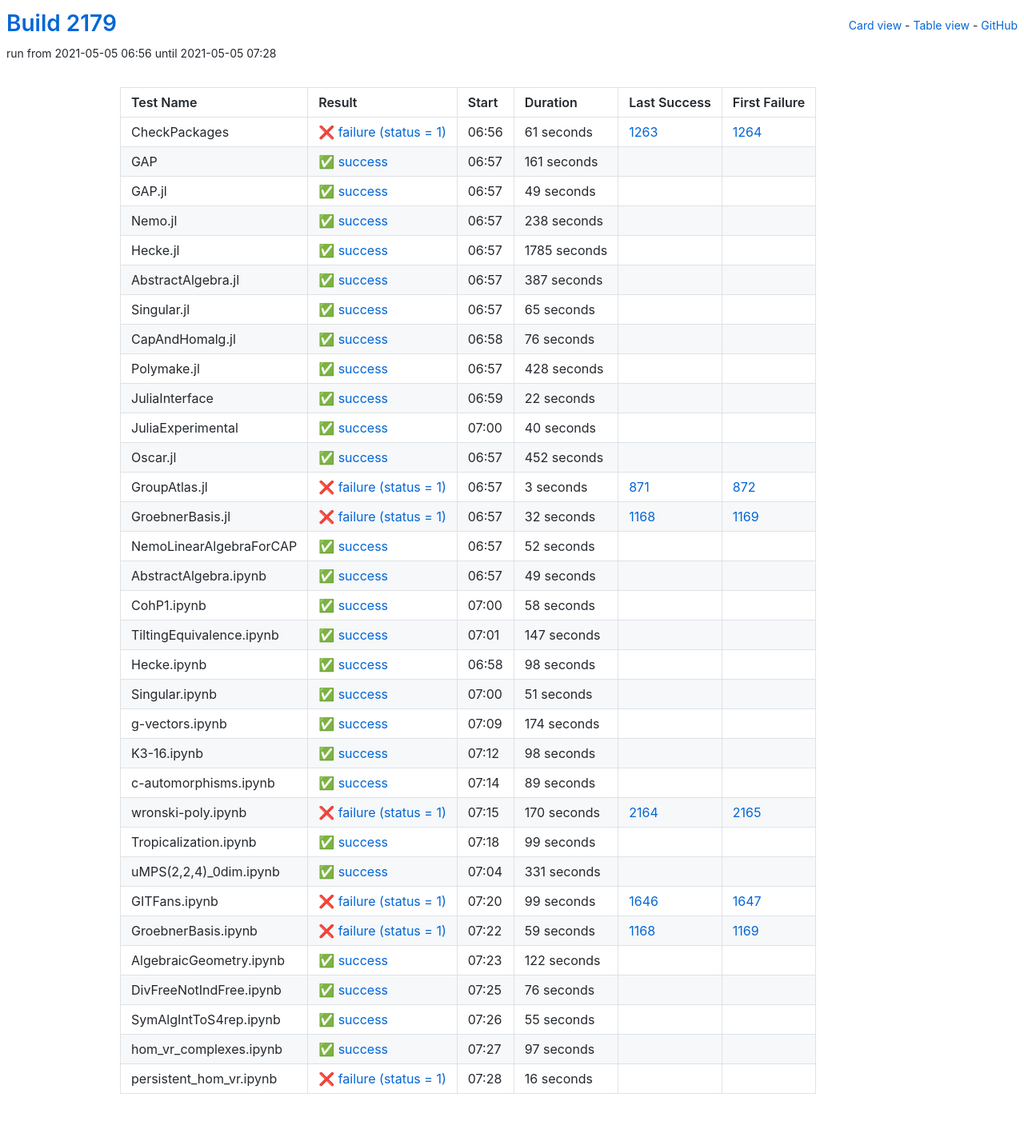
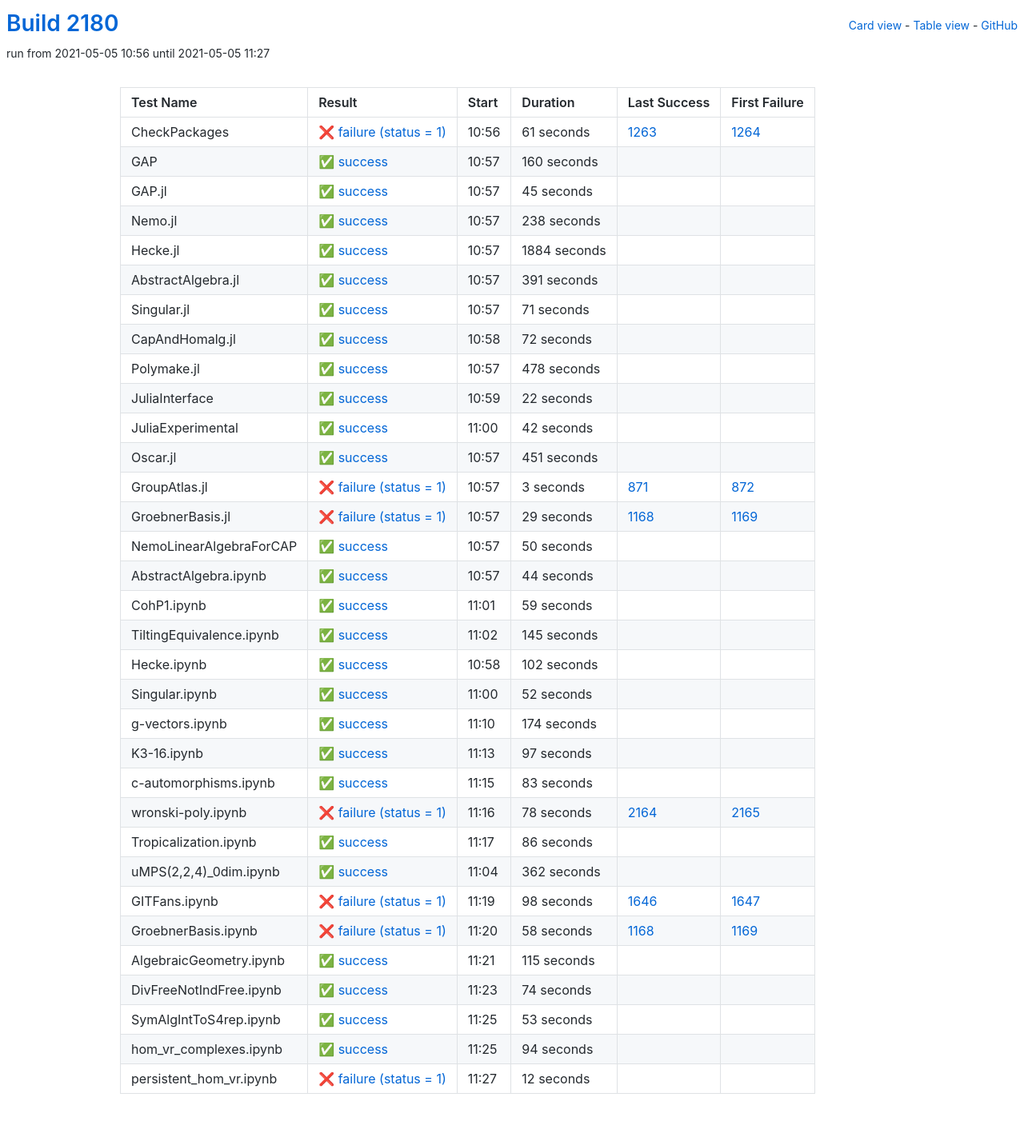
Before and after one commit to oscar-system/oscar-ci-status-stable, a Jekyll site: the page built from table.html, in a window 1280 px wide. Shown: the whole page at 80% size. Built offline with Jekyll 4.4.1, drawn with Linux system fonts in a browser that asks for light colours.

Commit message:
Build #2180

```diff
--- a/_data/ci.yml
+++ b/_data/ci.yml
@@ -1,6 +1,6 @@
 ---
-build: 2179
-build_url: https://oscarci.mathematik.uni-kl.de/job/oscar-stable/2179/
+build: 2180
+build_url: https://oscarci.mathematik.uni-kl.de/job/oscar-stable/2180/
 job: oscar-stable
 organization: oscar-system
 repo: oscar-ci-status-stable
@@ -8,8 +8,8 @@ repourl: https://github.com/oscar-system/oscar-ci-status-stable
 tests:
 - name: CheckPackages
   id: checkpackages
-  log: https://oscarci.mathematik.uni-kl.de/job/oscar-stable/2179/artifact/logs/build-2179/CheckPackages.log
-  start: 2021-05-05 06:56
+  log: https://oscarci.mathematik.uni-kl.de/job/oscar-stable/2180/artifact/logs/build-2180/CheckPackages.log
+  start: 2021-05-05 10:56
   success: false
   exitcode: 1
   status: failure
@@ -20,32 +20,32 @@ tests:
   first_failure_url: https://oscarci.mathematik.uni-kl.de/job/oscar-stable/1264/
 - name: GAP
   id: gap
-  log: https://oscarci.mathematik.uni-kl.de/job/oscar-stable/2179/artifact/logs/build-2179/GAP.log
-  start: 2021-05-05 06:57
+  log: https://oscarci.mathematik.uni-kl.de/job/oscar-stable/2180/artifact/logs/build-2180/GAP.log
+  start: 2021-05-05 10:57
   success: true
   exitcode: 0
   status: success
-  duration: 161
+  duration: 160
   last_success: false
   last_success_url:
   first_failure: false
   first_failure_url:
 - name: GAP.jl
   id: gap-jl
-  log: https://oscarci.mathematik.uni-kl.de/job/oscar-stable/2179/artifact/logs/build-2179/GAP.jl.log
-  start: 2021-05-05 06:57
+  log: https://oscarci.mathematik.uni-kl.de/job/oscar-stable/2180/artifact/logs/build-2180/GAP.jl.log
+  start: 2021-05-05 10:57
   success: true
   exitcode: 0
   status: success
-  duration: 49
+  duration: 45
   last_success: false
   last_success_url:
   first_failure: false
   first_failure_url:
 - name: Nemo.jl
   id: nemo-jl
-  log: https://oscarci.mathematik.uni-kl.de/job/oscar-stable/2179/artifact/logs/build-2179/Nemo.jl.log
-  start: 2021-05-05 06:57
+  log: https://oscarci.mathematik.uni-kl.de/job/oscar-stable/2180/artifact/logs/build-2180/Nemo.jl.log
+  start: 2021-05-05 10:57
   success: true
   exitcode: 0
   status: success
@@ -56,68 +56,68 @@ tests:
   first_failure_url:
 - name: Hecke.jl
   id: hecke-jl
-  log: https://oscarci.mathematik.uni-kl.de/job/oscar-stable/2179/artifact/logs/build-2179/Hecke.jl.log
-  start: 2021-05-05 06:57
+  log: https://oscarci.mathematik.uni-kl.de/job/oscar-stable/2180/artifact/logs/build-2180/Hecke.jl.log
+  start: 2021-05-05 10:57
   success: true
   exitcode: 0
   status: success
-  duration: 1785
+  duration: 1884
   last_success: false
   last_success_url:
   first_failure: false
   first_failure_url:
 - name: AbstractAlgebra.jl
   id: abstractalgebra-jl
-  log: https://oscarci.mathematik.uni-kl.de/job/oscar-stable/2179/artifact/logs/build-2179/AbstractAlgebra.jl.log
-  start: 2021-05-05 06:57
+  log: https://oscarci.mathematik.uni-kl.de/job/oscar-stable/2180/artifact/logs/build-2180/AbstractAlgebra.jl.log
+  start: 2021-05-05 10:57
   success: true
   exitcode: 0
   status: success
-  duration: 387
+  duration: 391
   last_success: false
   last_success_url:
   first_failure: false
   first_failure_url:
 - name: Singular.jl
   id: singular-jl
-  log: https://oscarci.mathematik.uni-kl.de/job/oscar-stable/2179/artifact/logs/build-2179/Singular.jl.log
-  start: 2021-05-05 06:57
+  log: https://oscarci.mathematik.uni-kl.de/job/oscar-stable/2180/artifact/logs/build-2180/Singular.jl.log
+  start: 2021-05-05 10:57
   success: true
   exitcode: 0
   status: success
-  duration: 65
+  duration: 71
   last_success: false
   last_success_url:
   first_failure: false
   first_failure_url:
 - name: CapAndHomalg.jl
   id: capandhomalg-jl
-  log: https://oscarci.mathematik.uni-kl.de/job/oscar-stable/2179/artifact/logs/build-2179/CapAndHomalg.jl.log
-  start: 2021-05-05 06:58
+  log: https://oscarci.mathematik.uni-kl.de/job/oscar-stable/2180/artifact/logs/build-2180/CapAndHomalg.jl.log
+  start: 2021-05-05 10:58
   success: true
   exitcode: 0
   status: success
-  duration: 76
+  duration: 72
   last_success: false
   last_success_url:
   first_failure: false
   first_failure_url:
 - name: Polymake.jl
   id: polymake-jl
-  log: https://oscarci.mathematik.uni-kl.de/job/oscar-stable/2179/artifact/logs/build-2179/Polymake.jl.log
-  start: 2021-05-05 06:57
+  log: https://oscarci.mathematik.uni-kl.de/job/oscar-stable/2180/artifact/logs/build-2180/Polymake.jl.log
+  start: 2021-05-05 10:57
   success: true
   exitcode: 0
   status: success
-  duration: 428
+  duration: 478
   last_success: false
   last_success_url:
   first_failure: false
   first_failure_url:
 - name: JuliaInterface
   id: juliainterface
-  log: https://oscarci.mathematik.uni-kl.de/job/oscar-stable/2179/artifact/logs/build-2179/JuliaInterface.log
-  start: 2021-05-05 06:59
+  log: https://oscarci.mathematik.uni-kl.de/job/oscar-stable/2180/artifact/logs/build-2180/JuliaInterface.log
+  start: 2021-05-05 10:59
   success: true
   exitcode: 0
   status: success
@@ -128,32 +128,32 @@ tests:
   first_failure_url:
 - name: JuliaExperimental
   id: juliaexperimental
-  log: https://oscarci.mathematik.uni-kl.de/job/oscar-stable/2179/artifact/logs/build-2179/JuliaExperimental.log
-  start: 2021-05-05 07:00
+  log: https://oscarci.mathematik.uni-kl.de/job/oscar-stable/2180/artifact/logs/build-2180/JuliaExperimental.log
+  start: 2021-05-05 11:00
   success: true
   exitcode: 0
   status: success
-  duration: 40
+  duration: 42
   last_success: false
   last_success_url:
   first_failure: false
   first_failure_url:
 - name: Oscar.jl
   id: oscar-jl
-  log: https://oscarci.mathematik.uni-kl.de/job/oscar-stable/2179/artifact/logs/build-2179/Oscar.jl.log
-  start: 2021-05-05 06:57
+  log: https://oscarci.mathematik.uni-kl.de/job/oscar-stable/2180/artifact/logs/build-2180/Oscar.jl.log
+  start: 2021-05-05 10:57
   success: true
   exitcode: 0
   status: success
-  duration: 452
+  duration: 451
   last_success: false
   last_success_url:
   first_failure: false
   first_failure_url:
 - name: GroupAtlas.jl
   id: groupatlas-jl
-  log: https://oscarci.mathematik.uni-kl.de/job/oscar-stable/2179/artifact/logs/build-2179/GroupAtlas.jl.log
-  start: 2021-05-05 06:57
+  log: https://oscarci.mathematik.uni-kl.de/job/oscar-stable/2180/artifact/logs/build-2180/GroupAtlas.jl.log
+  start: 2021-05-05 10:57
   success: false
   exitcode: 1
   status: failure
@@ -164,20 +164,80 @@ tests:
   first_failure_url: https://oscarci.mathematik.uni-kl.de/job/oscar-stable/872/
 - name: GroebnerBasis.jl
   id: groebnerbasis-jl
-  log: https://oscarci.mathematik.uni-kl.de/job/oscar-stable/2179/artifact/logs/build-2179/GroebnerBasis.jl.log
-  start: 2021-05-05 06:57
+  log: https://oscarci.mathematik.uni-kl.de/job/oscar-stable/2180/artifact/logs/build-2180/GroebnerBasis.jl.log
+  start: 2021-05-05 10:57
   success: false
   exitcode: 1
   status: failure
-  duration: 32
+  duration: 29
   last_success: 1168
   last_success_url: https://oscarci.mathematik.uni-kl.de/job/oscar-stable/1168/
   first_failure: 1169
   first_failure_url: https://oscarci.mathematik.uni-kl.de/job/oscar-stable/1169/
 - name: NemoLinearAlgebraForCAP
   id: nemolinearalgebraforcap
-  log: https://oscarci.mathematik.uni-kl.de/job/oscar-stable/2179/artifact/logs/build-2179/NemoLinearAlgebraForCAP.log
-  start: 2021-05-05 06:57
+  log: https://oscarci.mathematik.uni-kl.de/job/oscar-stable/2180/artifact/logs/build-2180/NemoLinearAlgebraForCAP.log
+  start: 2021-05-05 10:57
+  success: true
+  exitcode: 0
+  status: success
+  duration: 50
+  last_success: false
+  last_success_url:
+  first_failure: false
+  first_failure_url:
+- name: AbstractAlgebra.ipynb
+  id: abstractalgebra-ipynb
+  log: https://oscarci.mathematik.uni-kl.de/job/oscar-stable/2180/artifact/logs/build-2180/AbstractAlgebra.ipynb.log
+  start: 2021-05-05 10:57
+  success: true
+  exitcode: 0
+  status: success
+  duration: 44
+  last_success: false
+  last_success_url:
+  first_failure: false
+  first_failure_url:
+- name: CohP1.ipynb
+  id: cohp1-ipynb
+  log: https://oscarci.mathematik.uni-kl.de/job/oscar-stable/2180/artifact/logs/build-2180/CohP1.ipynb.log
+  start: 2021-05-05 11:01
+  success: true
+  exitcode: 0
+  status: success
+  duration: 59
+  last_success: false
+  last_success_url:
+  first_failure: false
+  first_failure_url:
+- name: TiltingEquivalence.ipynb
+  id: tiltingequivalence-ipynb
+  log: https://oscarci.mathematik.uni-kl.de/job/oscar-stable/2180/artifact/logs/build-2180/TiltingEquivalence.ipynb.log
+  start: 2021-05-05 11:02
+  success: true
+  exitcode: 0
+  status: success
+  duration: 145
+  last_success: false
+  last_success_url:
+  first_failure: false
+  first_failure_url:
+- name: Hecke.ipynb
+  id: hecke-ipynb
+  log: https://oscarci.mathematik.uni-kl.de/job/oscar-stable/2180/artifact/logs/build-2180/Hecke.ipynb.log
+  start: 2021-05-05 10:58
+  success: true
+  exitcode: 0
+  status: success
+  duration: 102
+  last_success: false
+  last_success_url:
+  first_failure: false
+  first_failure_url:
+- name: Singular.ipynb
+  id: singular-ipynb
+  log: https://oscarci.mathematik.uni-kl.de/job/oscar-stable/2180/artifact/logs/build-2180/Singular.ipynb.log
+  start: 2021-05-05 11:00
   success: true
   exitcode: 0
   status: success
@@ -186,70 +246,10 @@ tests:
   last_success_url:
   first_failure: false
   first_failure_url:
-- name: AbstractAlgebra.ipynb
-  id: abstractalgebra-ipynb
-  log: https://oscarci.mathematik.uni-kl.de/job/oscar-stable/2179/artifact/logs/build-2179/AbstractAlgebra.ipynb.log
-  start: 2021-05-05 06:57
-  success: true
-  exitcode: 0
-  status: success
-  duration: 49
-  last_success: false
-  last_success_url:
-  first_failure: false
-  first_failure_url:
-- name: CohP1.ipynb
-  id: cohp1-ipynb
-  log: https://oscarci.mathematik.uni-kl.de/job/oscar-stable/2179/artifact/logs/build-2179/CohP1.ipynb.log
-  start: 2021-05-05 07:00
-  success: true
-  exitcode: 0
-  status: success
-  duration: 58
-  last_success: false
-  last_success_url:
-  first_failure: false
-  first_failure_url:
-- name: TiltingEquivalence.ipynb
-  id: tiltingequivalence-ipynb
-  log: https://oscarci.mathematik.uni-kl.de/job/oscar-stable/2179/artifact/logs/build-2179/TiltingEquivalence.ipynb.log
-  start: 2021-05-05 07:01
-  success: true
-  exitcode: 0
-  status: success
-  duration: 147
-  last_success: false
-  last_success_url:
-  first_failure: false
-  first_failure_url:
-- name: Hecke.ipynb
-  id: hecke-ipynb
-  log: https://oscarci.mathematik.uni-kl.de/job/oscar-stable/2179/artifact/logs/build-2179/Hecke.ipynb.log
-  start: 2021-05-05 06:58
-  success: true
-  exitcode: 0
-  status: success
-  duration: 98
-  last_success: false
-  last_success_url:
-  first_failure: false
-  first_failure_url:
-- name: Singular.ipynb
-  id: singular-ipynb
-  log: https://oscarci.mathematik.uni-kl.de/job/oscar-stable/2179/artifact/logs/build-2179/Singular.ipynb.log
-  start: 2021-05-05 07:00
-  success: true
-  exitcode: 0
-  status: success
-  duration: 51
-  last_success: false
-  last_success_url:
-  first_failure: false
-  first_failure_url:
 - name: g-vectors.ipynb
   id: g-vectors-ipynb
-  log: https://oscarci.mathematik.uni-kl.de/job/oscar-stable/2179/artifact/logs/build-2179/g-vectors.ipynb.log
-  start: 2021-05-05 07:09
+  log: https://oscarci.mathematik.uni-kl.de/job/oscar-stable/2180/artifact/logs/build-2180/g-vectors.ipynb.log
+  start: 2021-05-05 11:10
   success: true
   exitcode: 0
   status: success
@@ -260,128 +260,8 @@ tests:
   first_failure_url:
 - name: K3-16.ipynb
   id: k3-16-ipynb
-  log: https://oscarci.mathematik.uni-kl.de/job/oscar-stable/2179/artifact/logs/build-2179/K3-16.ipynb.log
-  start: 2021-05-05 07:12
-  success: true
-  exitcode: 0
-  status: success
-  duration: 98
-  last_success: false
-  last_success_url:
-  first_failure: false
-  first_failure_url:
-- name: c-automorphisms.ipynb
-  id: c-automorphisms-ipynb
-  log: https://oscarci.mathematik.uni-kl.de/job/oscar-stable/2179/artifact/logs/build-2179/c-automorphisms.ipynb.log
-  start: 2021-05-05 07:14
-  success: true
-  exitcode: 0
-  status: success
-  duration: 89
-  last_success: false
-  last_success_url:
-  first_failure: false
-  first_failure_url:
-- name: wronski-poly.ipynb
-  id: wronski-poly-ipynb
-  log: https://oscarci.mathematik.uni-kl.de/job/oscar-stable/2179/artifact/logs/build-2179/wronski-poly.ipynb.log
-  start: 2021-05-05 07:15
-  success: false
-  exitcode: 1
-  status: failure
-  duration: 170
-  last_success: 2164
-  last_success_url: https://oscarci.mathematik.uni-kl.de/job/oscar-stable/2164/
-  first_failure: 2165
-  first_failure_url: https://oscarci.mathematik.uni-kl.de/job/oscar-stable/2165/
-- name: Tropicalization.ipynb
-  id: tropicalization-ipynb
-  log: https://oscarci.mathematik.uni-kl.de/job/oscar-stable/2179/artifact/logs/build-2179/Tropicalization.ipynb.log
-  start: 2021-05-05 07:18
-  success: true
-  exitcode: 0
-  status: success
-  duration: 99
-  last_success: false
-  last_success_url:
-  first_failure: false
-  first_failure_url:
-- name: uMPS(2,2,4)_0dim.ipynb
-  id: umps-2-2-4-0dim-ipynb
-  log: https://oscarci.mathematik.uni-kl.de/job/oscar-stable/2179/artifact/logs/build-2179/uMPS-2-2-4-_0dim.ipynb.log
-  start: 2021-05-05 07:04
-  success: true
-  exitcode: 0
-  status: success
-  duration: 331
-  last_success: false
-  last_success_url:
-  first_failure: false
-  first_failure_url:
-- name: GITFans.ipynb
-  id: gitfans-ipynb
-  log: https://oscarci.mathematik.uni-kl.de/job/oscar-stable/2179/artifact/logs/build-2179/GITFans.ipynb.log
-  start: 2021-05-05 07:20
-  success: false
-  exitcode: 1
-  status: failure
-  duration: 99
-  last_success: 1646
-  last_success_url: https://oscarci.mathematik.uni-kl.de/job/oscar-stable/1646/
-  first_failure: 1647
-  first_failure_url: https://oscarci.mathematik.uni-kl.de/job/oscar-stable/1647/
-- name: GroebnerBasis.ipynb
-  id: groebnerbasis-ipynb
-  log: https://oscarci.mathematik.uni-kl.de/job/oscar-stable/2179/artifact/logs/build-2179/GroebnerBasis.ipynb.log
-  start: 2021-05-05 07:22
-  success: false
-  exitcode: 1
-  status: failure
-  duration: 59
-  last_success: 1168
-  last_success_url: https://oscarci.mathematik.uni-kl.de/job/oscar-stable/1168/
-  first_failure: 1169
-  first_failure_url: https://oscarci.mathematik.uni-kl.de/job/oscar-stable/1169/
-- name: AlgebraicGeometry.ipynb
-  id: algebraicgeometry-ipynb
-  log: https://oscarci.mathematik.uni-kl.de/job/oscar-stable/2179/artifact/logs/build-2179/AlgebraicGeometry.ipynb.log
-  start: 2021-05-05 07:23
-  success: true
-  exitcode: 0
-  status: success
-  duration: 122
-  last_success: false
-  last_success_url:
-  first_failure: false
-  first_failure_url:
-- name: DivFreeNotIndFree.ipynb
-  id: divfreenotindfree-ipynb
-  log: https://oscarci.mathematik.uni-kl.de/job/oscar-stable/2179/artifact/logs/build-2179/DivFreeNotIndFree.ipynb.log
-  start: 2021-05-05 07:25
-  success: true
-  exitcode: 0
-  status: success
-  duration: 76
-  last_success: false
-  last_success_url:
-  first_failure: false
-  first_failure_url:
-- name: SymAlgIntToS4rep.ipynb
-  id: symalginttos4rep-ipynb
-  log: https://oscarci.mathematik.uni-kl.de/job/oscar-stable/2179/artifact/logs/build-2179/SymAlgIntToS4rep.ipynb.log
-  start: 2021-05-05 07:26
-  success: true
-  exitcode: 0
-  status: success
-  duration: 55
-  last_success: false
-  last_success_url:
-  first_failure: false
-  first_failure_url:
-- name: hom_vr_complexes.ipynb
-  id: hom-vr-complexes-ipynb
-  log: https://oscarci.mathematik.uni-kl.de/job/oscar-stable/2179/artifact/logs/build-2179/hom_vr_complexes.ipynb.log
-  start: 2021-05-05 07:27
+  log: https://oscarci.mathematik.uni-kl.de/job/oscar-stable/2180/artifact/logs/build-2180/K3-16.ipynb.log
+  start: 2021-05-05 11:13
   success: true
   exitcode: 0
   status: success
@@ -390,15 +270,135 @@ tests:
   last_success_url:
   first_failure: false
   first_failure_url:
-- name: persistent_hom_vr.ipynb
-  id: persistent-hom-vr-ipynb
-  log: https://oscarci.mathematik.uni-kl.de/job/oscar-stable/2179/artifact/logs/build-2179/persistent_hom_vr.ipynb.log
-  start: 2021-05-05 07:28
-  success: false
-  exitcode: 1
-  status: failure
-  duration: 16
+- name: c-automorphisms.ipynb
+  id: c-automorphisms-ipynb
+  log: https://oscarci.mathematik.uni-kl.de/job/oscar-stable/2180/artifact/logs/build-2180/c-automorphisms.ipynb.log
+  start: 2021-05-05 11:15
+  success: true
+  exitcode: 0
+  status: success
+  duration: 83
   last_success: false
   last_success_url:
   first_failure: false
   first_failure_url:
+- name: wronski-poly.ipynb
+  id: wronski-poly-ipynb
+  log: https://oscarci.mathematik.uni-kl.de/job/oscar-stable/2180/artifact/logs/build-2180/wronski-poly.ipynb.log
+  start: 2021-05-05 11:16
+  success: false
+  exitcode: 1
+  status: failure
+  duration: 78
+  last_success: 2164
+  last_success_url: https://oscarci.mathematik.uni-kl.de/job/oscar-stable/2164/
+  first_failure: 2165
+  first_failure_url: https://oscarci.mathematik.uni-kl.de/job/oscar-stable/2165/
+- name: Tropicalization.ipynb
+  id: tropicalization-ipynb
+  log: https://oscarci.mathematik.uni-kl.de/job/oscar-stable/2180/artifact/logs/build-2180/Tropicalization.ipynb.log
+  start: 2021-05-05 11:17
+  success: true
+  exitcode: 0
+  status: success
+  duration: 86
+  last_success: false
+  last_success_url:
+  first_failure: false
+  first_failure_url:
+- name: uMPS(2,2,4)_0dim.ipynb
+  id: umps-2-2-4-0dim-ipynb
+  log: https://oscarci.mathematik.uni-kl.de/job/oscar-stable/2180/artifact/logs/build-2180/uMPS-2-2-4-_0dim.ipynb.log
+  start: 2021-05-05 11:04
+  success: true
+  exitcode: 0
+  status: success
+  duration: 362
+  last_success: false
+  last_success_url:
+  first_failure: false
+  first_failure_url:
+- name: GITFans.ipynb
+  id: gitfans-ipynb
+  log: https://oscarci.mathematik.uni-kl.de/job/oscar-stable/2180/artifact/logs/build-2180/GITFans.ipynb.log
+  start: 2021-05-05 11:19
+  success: false
+  exitcode: 1
+  status: failure
+  duration: 98
+  last_success: 1646
+  last_success_url: https://oscarci.mathematik.uni-kl.de/job/oscar-stable/1646/
+  first_failure: 1647
+  first_failure_url: https://oscarci.mathematik.uni-kl.de/job/oscar-stable/1647/
+- name: GroebnerBasis.ipynb
+  id: groebnerbasis-ipynb
+  log: https://oscarci.mathematik.uni-kl.de/job/oscar-stable/2180/artifact/logs/build-2180/GroebnerBasis.ipynb.log
+  start: 2021-05-05 11:20
+  success: false
+  exitcode: 1
+  status: failure
+  duration: 58
+  last_success: 1168
+  last_success_url: https://oscarci.mathematik.uni-kl.de/job/oscar-stable/1168/
+  first_failure: 1169
+  first_failure_url: https://oscarci.mathematik.uni-kl.de/job/oscar-stable/1169/
+- name: AlgebraicGeometry.ipynb
+  id: algebraicgeometry-ipynb
+  log: https://oscarci.mathematik.uni-kl.de/job/oscar-stable/2180/artifact/logs/build-2180/AlgebraicGeometry.ipynb.log
+  start: 2021-05-05 11:21
+  success: true
+  exitcode: 0
+  status: success
+  duration: 115
+  last_success: false
+  last_success_url:
+  first_failure: false
+  first_failure_url:
+- name: DivFreeNotIndFree.ipynb
+  id: divfreenotindfree-ipynb
+  log: https://oscarci.mathematik.uni-kl.de/job/oscar-stable/2180/artifact/logs/build-2180/DivFreeNotIndFree.ipynb.log
+  start: 2021-05-05 11:23
+  success: true
+  exitcode: 0
+  status: success
+  duration: 74
+  last_success: false
+  last_success_url:
+  first_failure: false
+  first_failure_url:
+- name: SymAlgIntToS4rep.ipynb
+  id: symalginttos4rep-ipynb
+  log: https://oscarci.mathematik.uni-kl.de/job/oscar-stable/2180/artifact/logs/build-2180/SymAlgIntToS4rep.ipynb.log
+  start: 2021-05-05 11:25
+  success: true
+  exitcode: 0
+  status: success
+  duration: 53
+  last_success: false
+  last_success_url:
+  first_failure: false
+  first_failure_url:
+- name: hom_vr_complexes.ipynb
+  id: hom-vr-complexes-ipynb
+  log: https://oscarci.mathematik.uni-kl.de/job/oscar-stable/2180/artifact/logs/build-2180/hom_vr_complexes.ipynb.log
+  start: 2021-05-05 11:25
+  success: true
+  exitcode: 0
+  status: success
+  duration: 94
+  last_success: false
+  last_success_url:
+  first_failure: false
+  first_failure_url:
+- name: persistent_hom_vr.ipynb
+  id: persistent-hom-vr-ipynb
+  log: https://oscarci.mathematik.uni-kl.de/job/oscar-stable/2180/artifact/logs/build-2180/persistent_hom_vr.ipynb.log
+  start: 2021-05-05 11:27
+  success: false
+  exitcode: 1
+  status: failure
+  duration: 12
+  last_success: false
+  last_success_url:
+  first_failure: false
+  first_failure_url:
```
Also changed, not shown: README.md.
